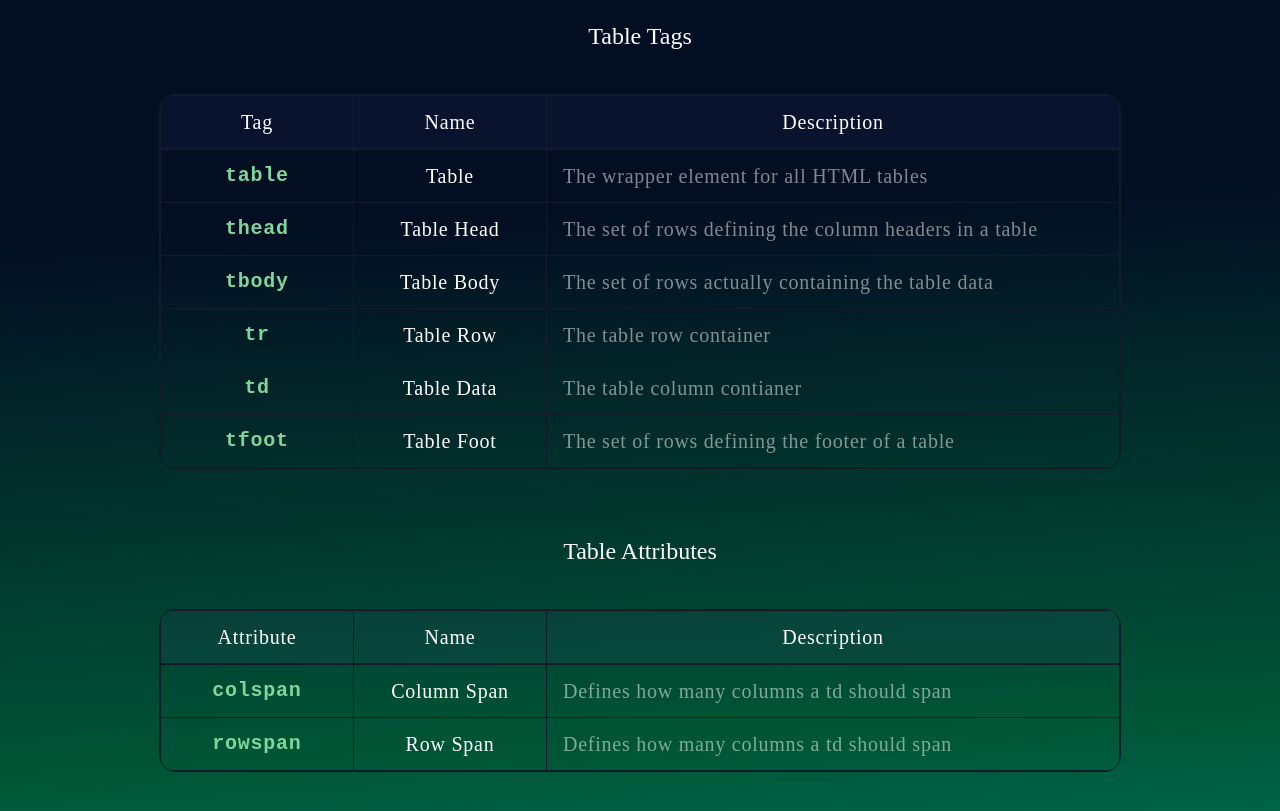
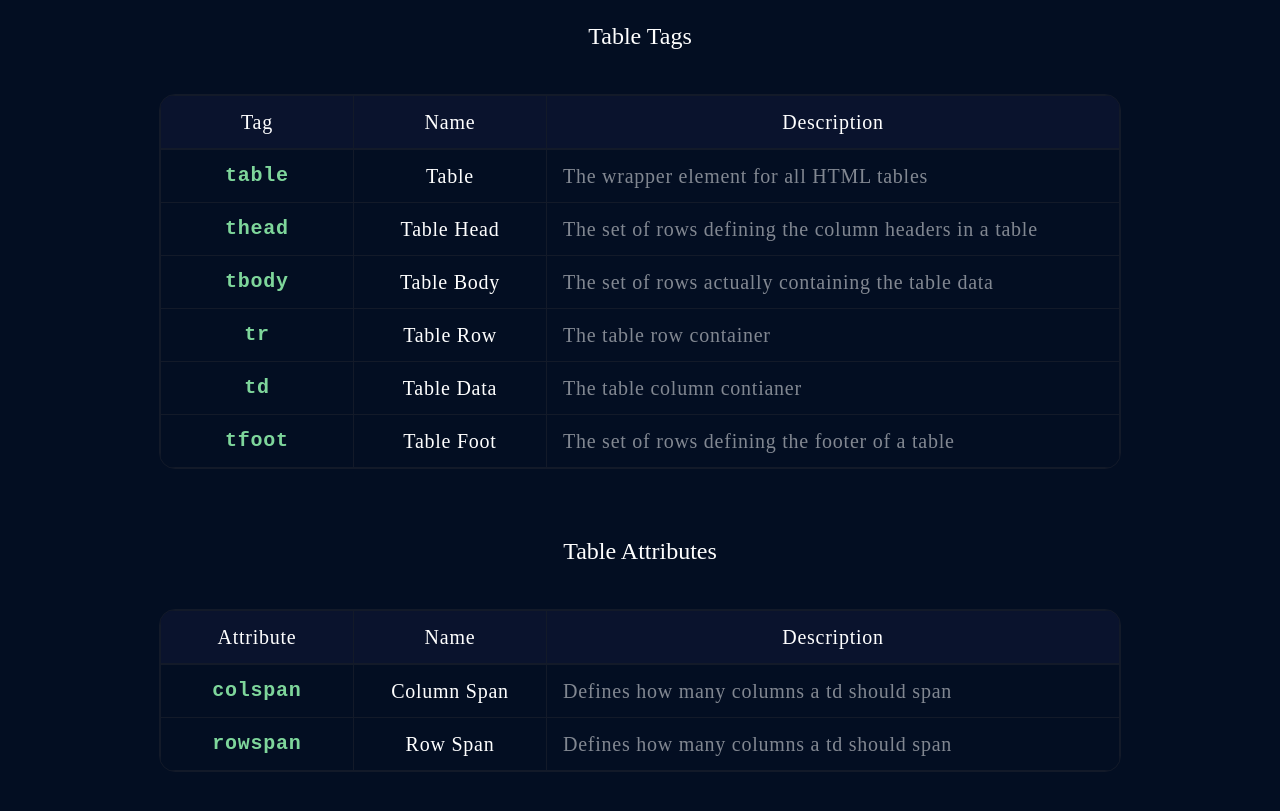
Before and after one commit to lookwhosbeck/lookwhosbeck.github.io, a plain HTML site: page cheat-sheet.html in a window 1280 px wide. Shown: the part 115-926 px from the top of the page. Drawn offline with Linux system fonts and the light colour scheme; a web font is replaced by a local one.

Commit message:
Update cheat-sheet-styles.css
update bg color

```diff
--- a/cheat-sheet-styles.css
+++ b/cheat-sheet-styles.css
@@ -37,7 +37,7 @@ p {
 
 body {
     display: block;
-    background: linear-gradient(177deg, #030E22 35.31%, #005536 87.56%, #00765A 110.21%);
+    background: #030E22;
     margin: 64px 80px 64px 80px;
 }
 
```
